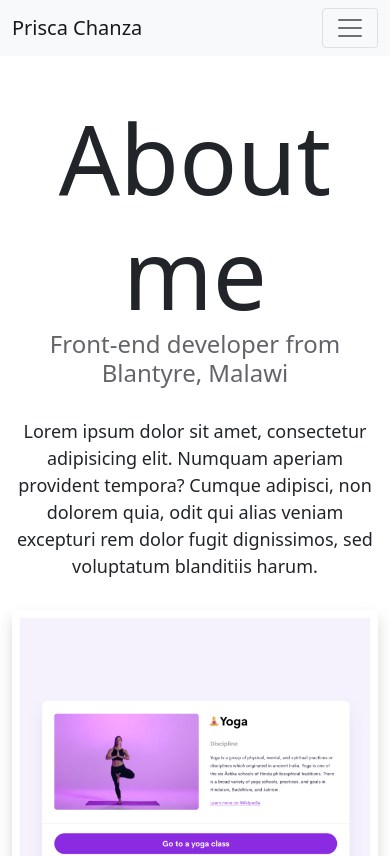
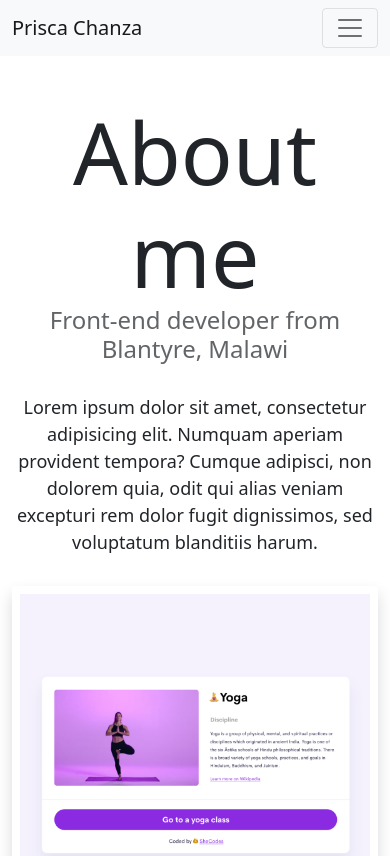
Before and after one commit to Priscachanza/prisca-portfolio, a plain HTML site: page about.html in a window 390 px wide. Shown: the top 856 px of the page. Drawn offline with nearby package versions, Linux system fonts and the light colour scheme.

Commit message:
made some media changes

```diff
--- a/about.html
+++ b/about.html
@@ -49,7 +49,7 @@
         </div>
       </div>
     </nav>
-    <h1 class="text-center">About me</h1>
+    <h1 class="text-center" id="about-me">About me</h1>
     <h3 class="text-center">Front-end developer from Blantyre, Malawi</h3>
     <div class="about-paragraphs text-center">
       <p>
--- a/style.css
+++ b/style.css
@@ -91,4 +91,7 @@ p {
   display:none;
 
 }
+#about-me {
+  font-size: 86px;
 }
+}
```
